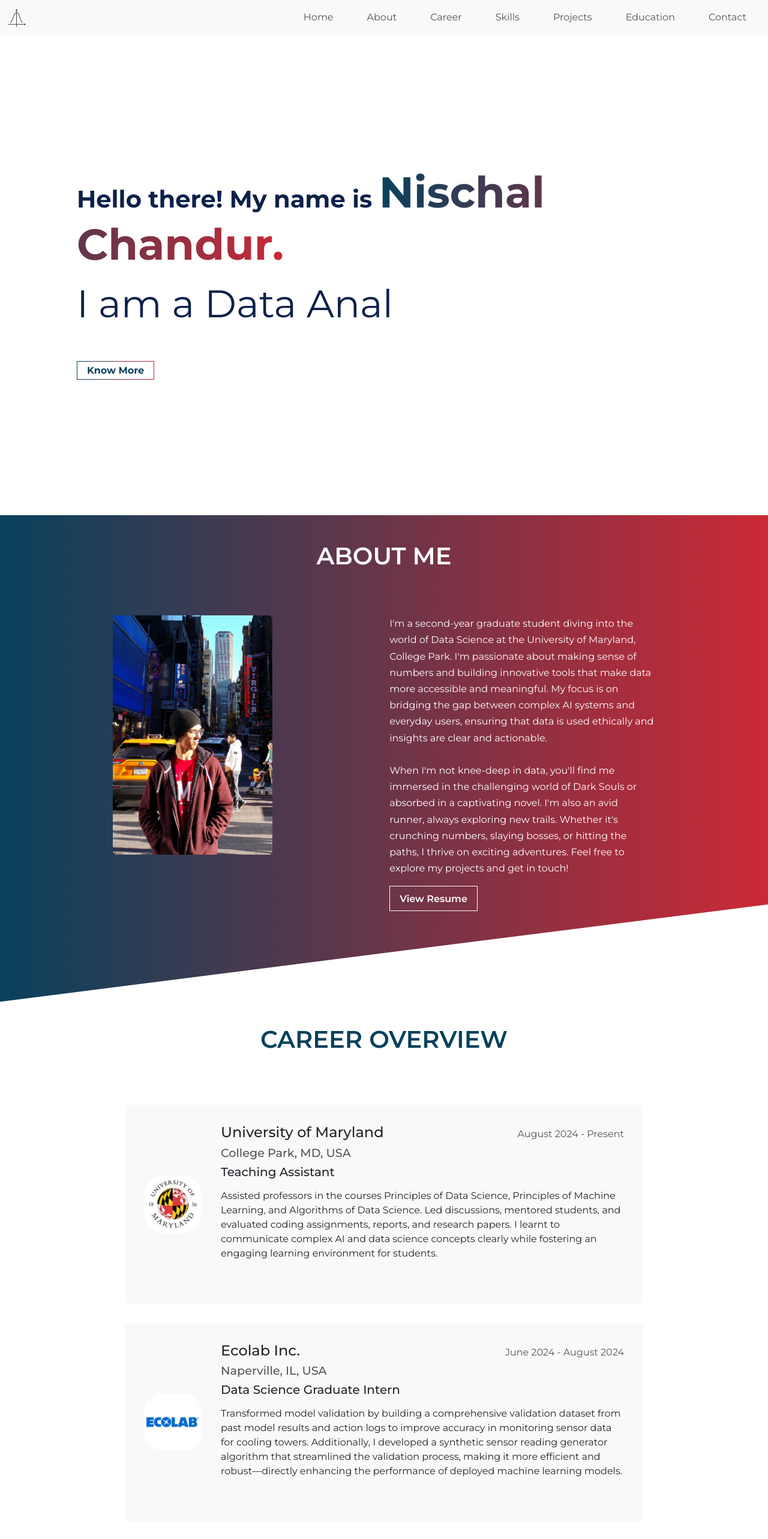
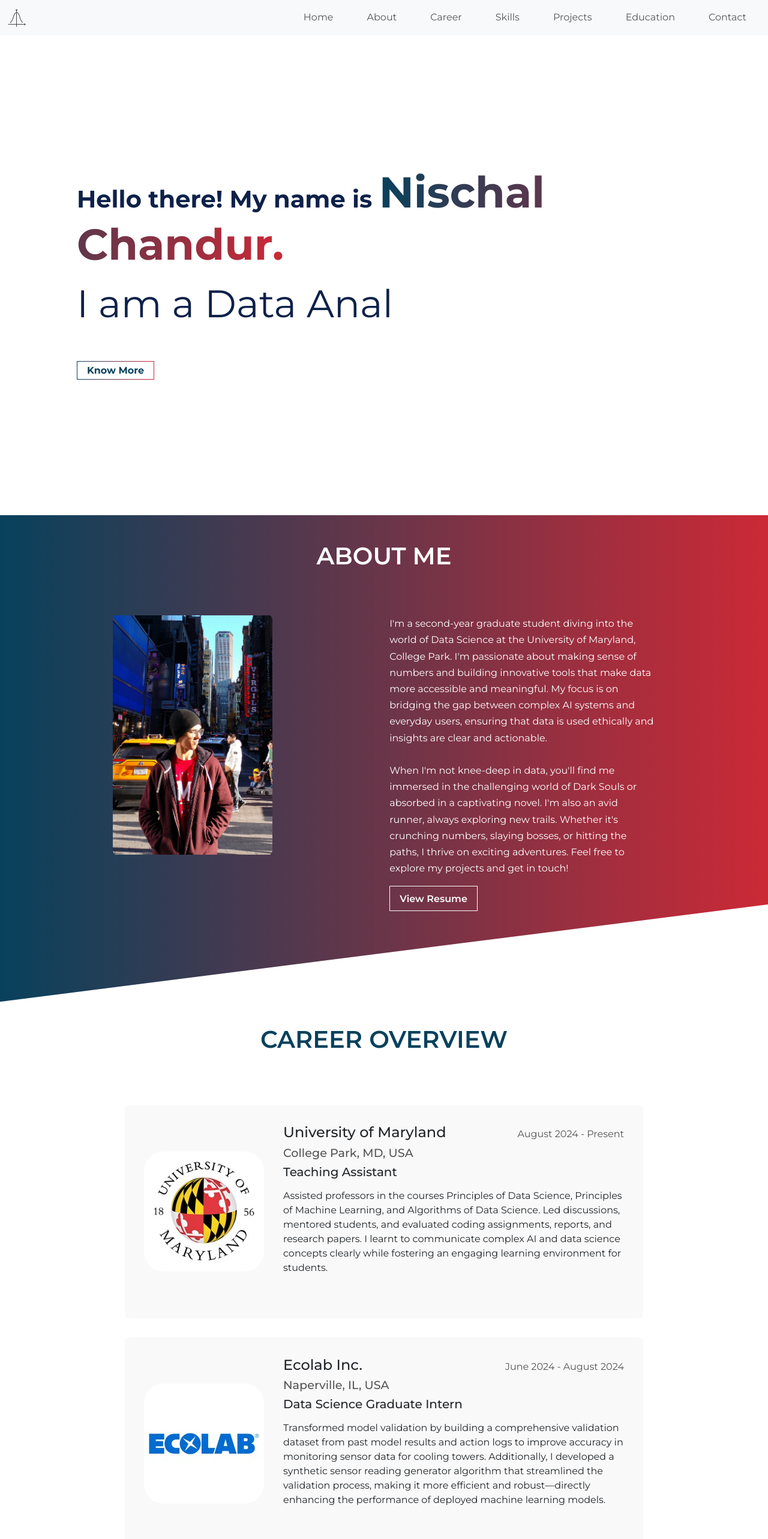
Before and after one commit to nchandur/portfolio, a React (Vite) app: page / in a window 1280 px wide. Shown: the top 2566 px of the page at 60% size. Built offline with nearby package versions, Linux system fonts and the light colour scheme.

Commit message:
resized images

```diff
--- a/src/components/Professional/Professional.css
+++ b/src/components/Professional/Professional.css
@@ -88,8 +88,8 @@ html {
 }
 
 .work-image {
-    width: 12%;
-    height: 12%;
+    width: 50%;
+    height: 50%;
     margin-right: 2rem;
     border-radius: 2rem;
     object-fit: cover;
```
